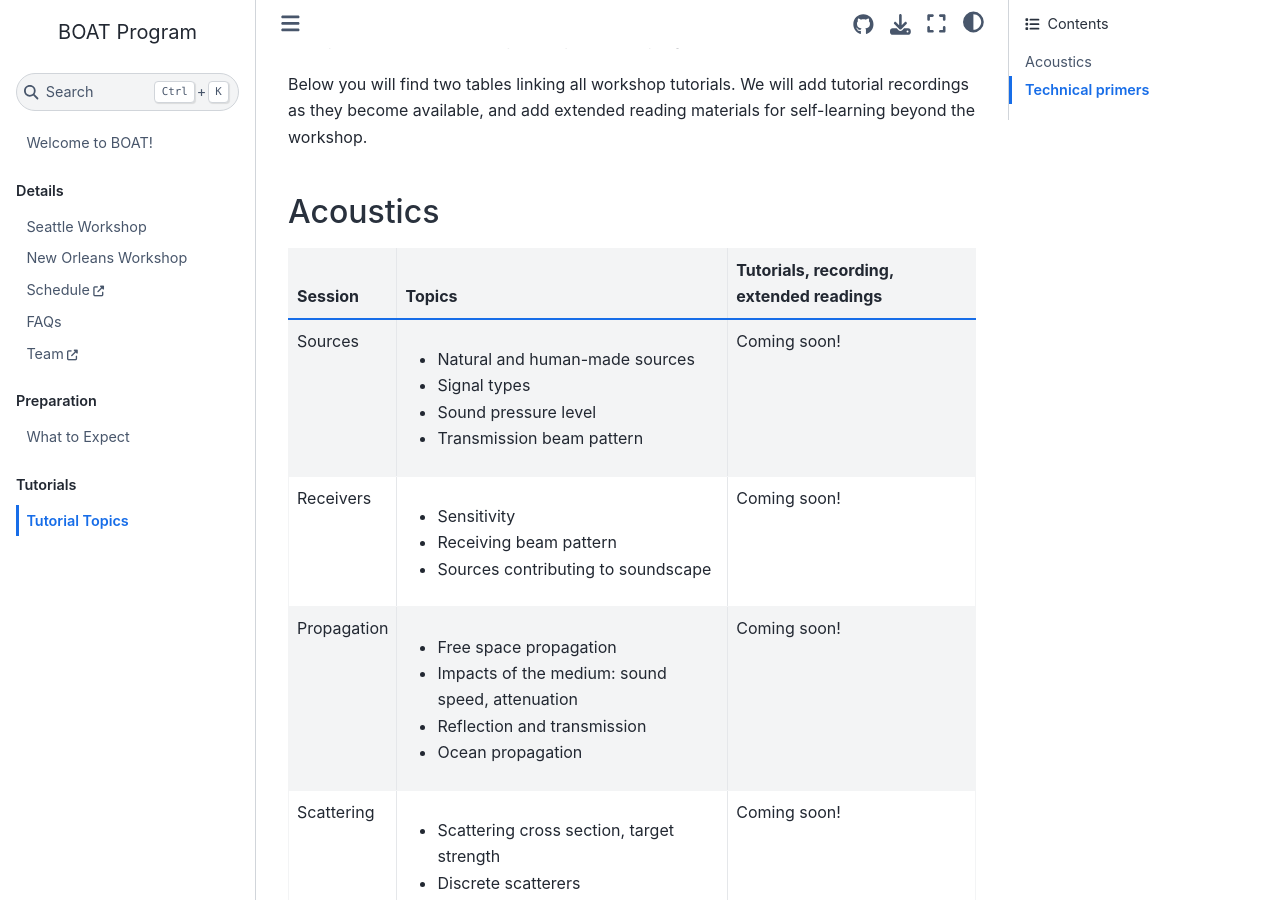
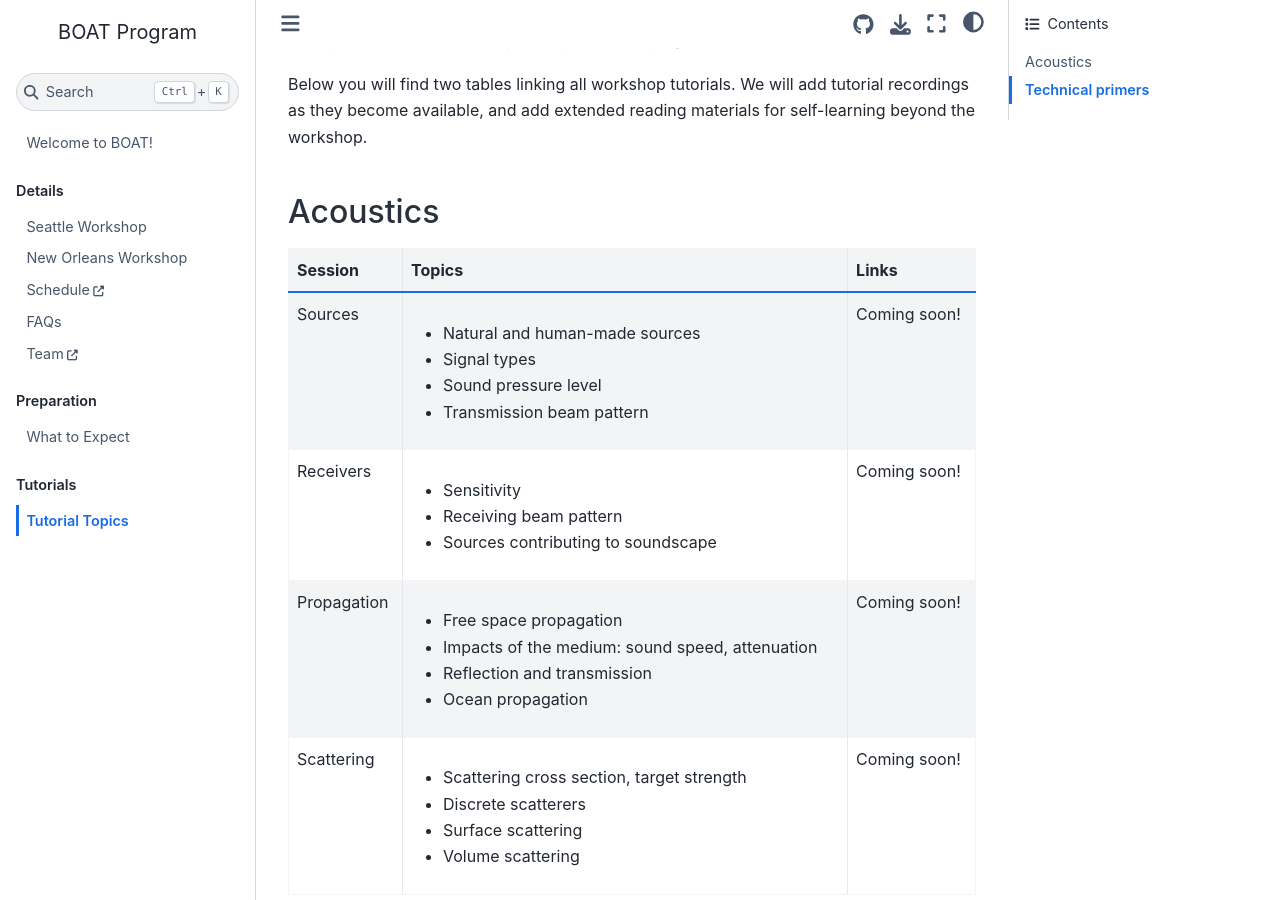
Before and after one commit to BOAT-ocean-acoustics/boat-website, a Jupyter Book: the page built from book/tutorials/index.md, in a window 1280 px wide and 900 px high, scrolled down 338 px. Built offline with Jupyter Book 1.0.4 settings and Sphinx 7.4.7 and the Sphinx Book theme 1.1.4, drawn with Linux system fonts in a browser that asks for light colours; pages that are not in the unit, such as notebooks, are missing from menus.

Commit message:
tweak table

```diff
--- a/book/tutorials/index.md
+++ b/book/tutorials/index.md
@@ -9,7 +9,7 @@ Below you will find two tables linking all workshop tutorials. We will add tutor
 
 
 ## Acoustics
-| Session | Topics | Tutorials, recording, extended readings |
+| Session | Topics | Links |
 | ----- | --------- | ----- |
 | Sources | <ul> <li>Natural and human-made sources</li> <li>Signal types</li> <li>Sound pressure level</li> <li>Transmission beam pattern</li> </ul> | Coming soon! |
 | Receivers | <ul> <li>Sensitivity</li> <li>Receiving beam pattern</li> <li> Sources contributing to soundscape </li> </ul> | Coming soon! |
```
